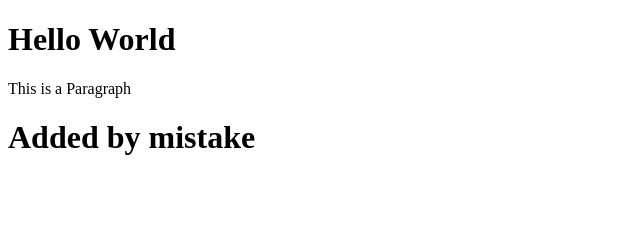
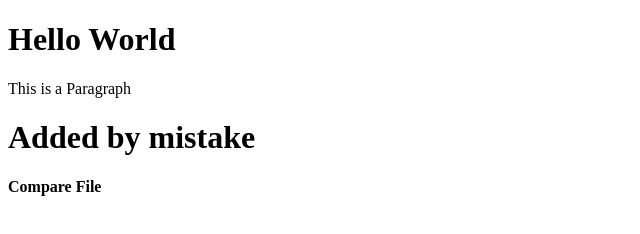
Before and after one commit to asalok001/vs-code-test, a plain HTML site: page index.html in a window 1280 px wide. Shown: the whole page, without its empty margins (0-640 px from the left). Drawn offline with Linux system fonts and the light colour scheme.

Commit message:
Second commit

```diff
--- a/index.html
+++ b/index.html
@@ -10,6 +10,9 @@
     <h1>Hello World</h1>
     <p> This is a Paragraph</p>
     <h1>Added by mistake</h1>
+
+
+    <h4>Compare File</h4>
 </body>
 </html>
 
```
